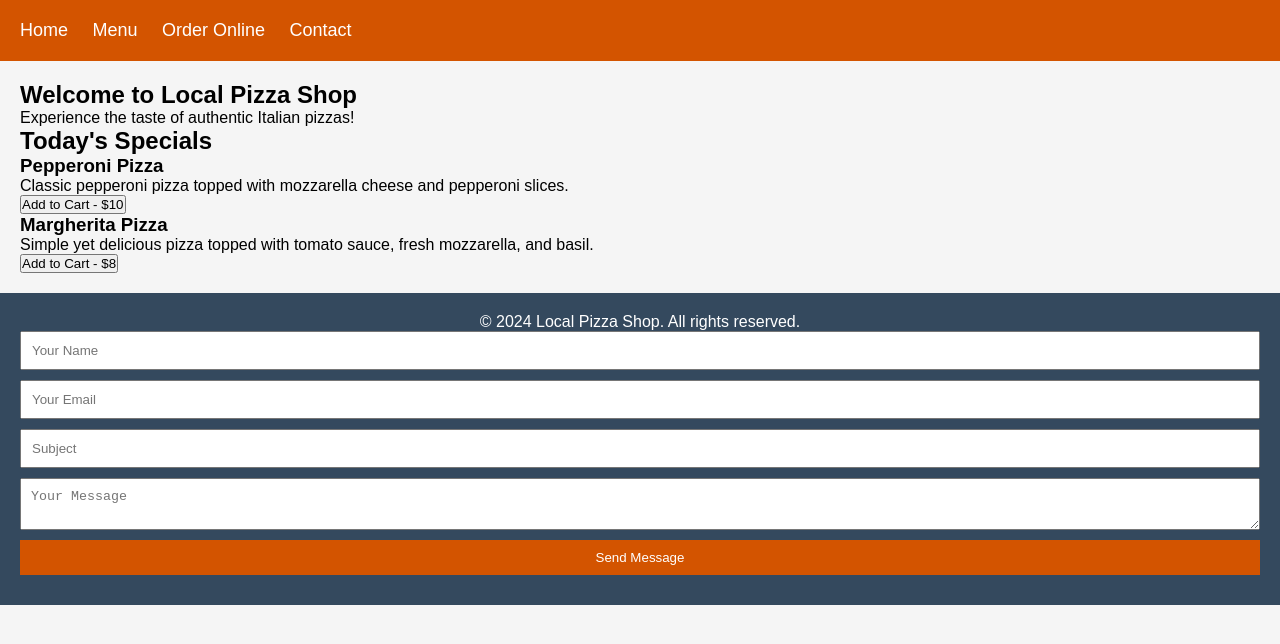
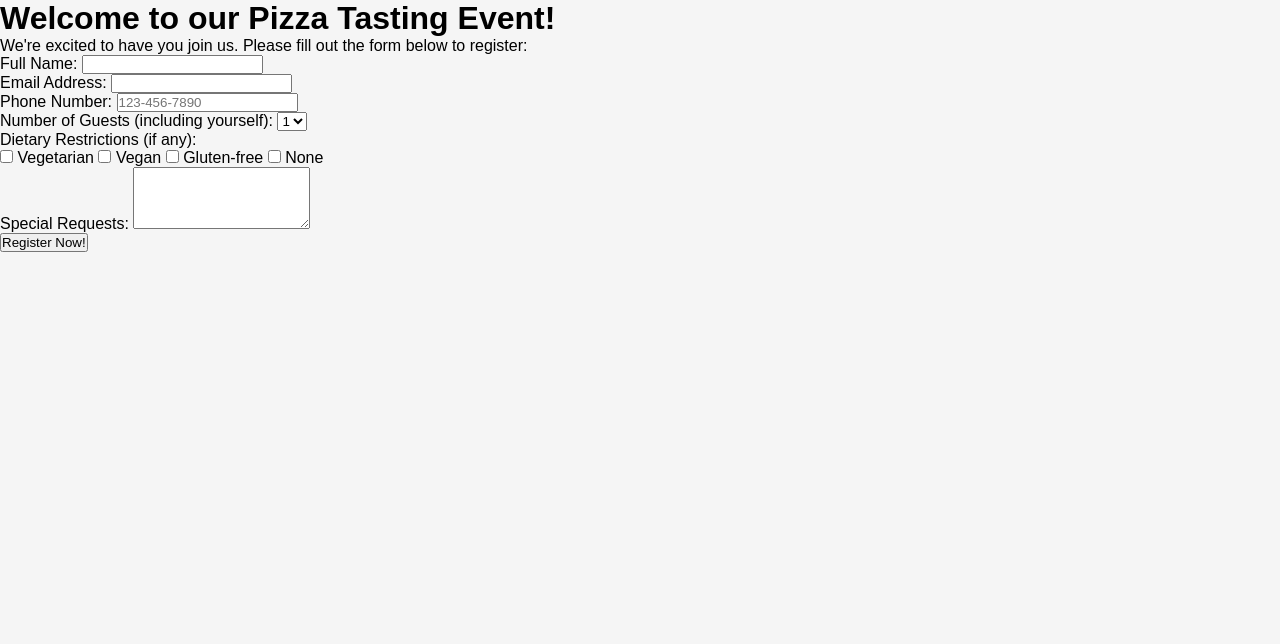
Before and after one commit to Aftabhussain333/Chatgpt, a plain HTML site: page index.html in a window 1280 px wide. Drawn offline with Linux system fonts and the light colour scheme; a script that the page names is missing.

Commit message:
Update index.html

```diff
--- a/index.html
+++ b/index.html
@@ -3,59 +3,54 @@
 <head>
   <meta charset="UTF-8">
   <meta name="viewport" content="width=device-width, initial-scale=1.0">
-    <title>Local Pizza Shop</title>
+  <title>Pizza Tasting Event Registration</title>
   <link rel="stylesheet" href="styles.css">
 </head>
 <body>
-    <header>
-        <nav>
-            <ul>
-                <li><a href="#home">Home</a></li>
-                <li><a href="#menu">Menu</a></li>
-                <li><a href="#order">Order Online</a></li>
-                <li><a href="#contact">Contact</a></li>
-            </ul>
-        </nav>
-    </header>
-    <main>
-        <section id="home">
-            <h1>Welcome to Local Pizza Shop</h1>
-            <p>Experience the taste of authentic Italian pizzas!</p>
-            <div class="menu-options">
-                <h2>Today's Specials</h2>
-                <div class="pizza-option">
-                    <h3>Pepperoni Pizza</h3>
-                    <p>Classic pepperoni pizza topped with mozzarella cheese and pepperoni slices.</p>
-                    <button class="add-to-cart-btn" data-name="Pepperoni Pizza" data-price="10">Add to Cart - $10</button>
+  <h1>Welcome to our Pizza Tasting Event!</h1>
+  <p>We're excited to have you join us. Please fill out the form below to register:</p>
+  <form id="registrationForm" action="#" method="post" onsubmit="return validateForm()">
+    <div class="form-group">
+      <label for="fullName">Full Name:</label>
+      <input type="text" id="fullName" name="fullName" required>
     </div>
-                <div class="pizza-option">
-                    <h3>Margherita Pizza</h3>
-                    <p>Simple yet delicious pizza topped with tomato sauce, fresh mozzarella, and basil.</p>
-                    <button class="add-to-cart-btn" data-name="Margherita Pizza" data-price="8">Add to Cart - $8</button>
+    <div class="form-group">
+      <label for="email">Email Address:</label>
+      <input type="email" id="email" name="email" required>
     </div>
-                <!-- Add more pizza options here -->
+    <div class="form-group">
+      <label for="phone">Phone Number:</label>
+      <input type="tel" id="phone" name="phone" pattern="[0-9]{3}-[0-9]{3}-[0-9]{4}" placeholder="123-456-7890" required>
     </div>
-        </section>
-        <section id="menu">
-            <!-- Menu content -->
-        </section>
-        <section id="order">
-            <!-- Order online content -->
-        </section>
-        <section id="contact">
-            <!-- Contact form -->
-        </section>
-    </main>
-    <footer>
-        <p>&copy; 2024 Local Pizza Shop. All rights reserved.</p>
-        <form id="contact-form">
-            <input type="text" id="name" name="name" placeholder="Your Name" required>
-            <input type="email" id="email" name="email" placeholder="Your Email" required>
-            <input type="text" id="subject" name="subject" placeholder="Subject" required>
-            <textarea id="message" name="message" placeholder="Your Message" required></textarea>
-            <button type="submit">Send Message</button>
+    <div class="form-group">
+      <label for="guests">Number of Guests (including yourself):</label>
+      <select id="guests" name="guests" required>
+        <option value="1">1</option>
+        <option value="2">2</option>
+        <option value="3">3</option>
+        <option value="4">4</option>
+        <option value="5">5</option>
+      </select>
+    </div>
+    <div class="form-group">
+      <label>Dietary Restrictions (if any):</label>
+      <div class="checkbox-group">
+        <input type="checkbox" id="vegetarian" name="diet" value="Vegetarian">
+        <label for="vegetarian">Vegetarian</label>
+        <input type="checkbox" id="vegan" name="diet" value="Vegan">
+        <label for="vegan">Vegan</label>
+        <input type="checkbox" id="glutenFree" name="diet" value="Gluten-free">
+        <label for="glutenFree">Gluten-free</label>
+        <input type="checkbox" id="none" name="diet" value="None">
+        <label for="none">None</label>
+      </div>
+    </div>
+    <div class="form-group">
+      <label for="specialRequests">Special Requests:</label>
+      <textarea id="specialRequests" name="specialRequests" rows="4"></textarea>
+    </div>
+    <button type="submit">Register Now!</button>
   </form>
-    </footer>
   <script src="script.js"></script>
 </body>
 </html>
```
Lines whose indentation alone changed are shown as unchanged.
